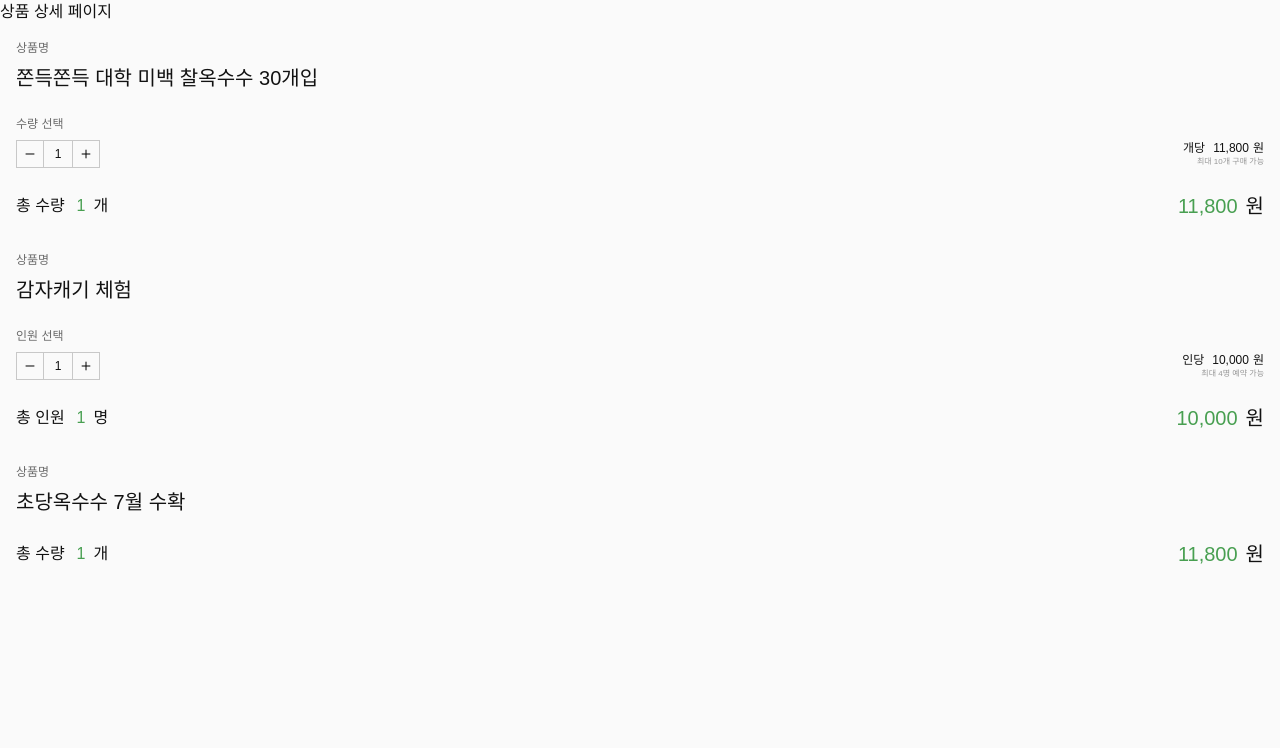
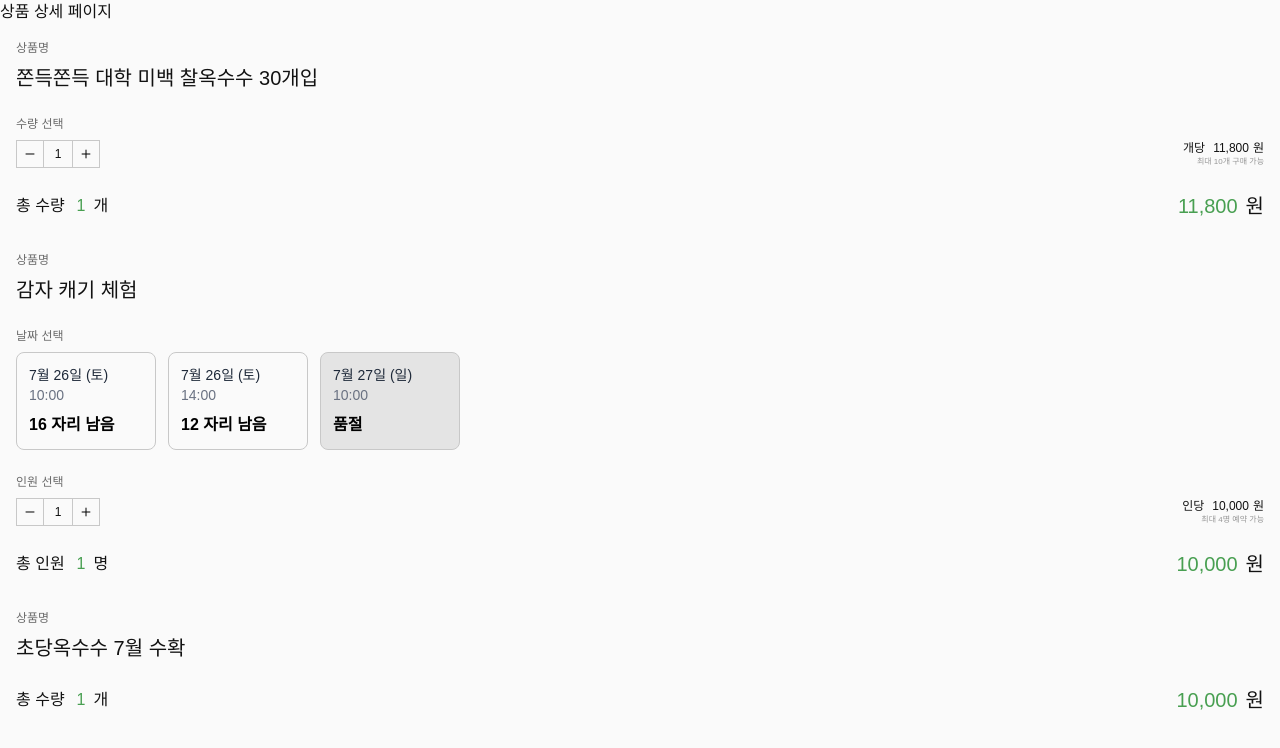
Before and after one commit to jaehyun0620/Final-05-oguogu, a Next.js app: page /product/1/1/1 in a window 1280 px wide. Shown: the top 748 px of the page. Built offline with nearby package versions, Linux system fonts and the light colour scheme; a web font is replaced by a local one.

Commit message:
✨ feat: 상품 타입별 구매 버튼 옵션 동적 변경 로직 구현
Close #68

```diff
--- a/src/app/(exploring)/product/[type]/[category]/[_id]/page.tsx
+++ b/src/app/(exploring)/product/[type]/[category]/[_id]/page.tsx
@@ -5,8 +5,8 @@ export default function ProductDetail() {
     <div>
       <h1>상품 상세 페이지</h1>
       <BuyBoxOption type="crop" name="쫀득쫀득 대학 미백 찰옥수수 30개입" price={11800} maxQuantity={10} />
-      <BuyBoxOption type="experience" name="감자캐기 체험" price={10000} maxQuantity={4} />
-      <BuyBoxOption type="gardening" name="초당옥수수 7월 수확" price={11800} />
+      <BuyBoxOption type="experience" name="감자 캐기 체험" price={10000} maxQuantity={4} />
+      <BuyBoxOption type="gardening" name="초당옥수수 7월 수확" price={10000} />
     </div>
   );
 }
--- a/src/components/elements/BuyBoxForMobile/BuyBoxOption.tsx
+++ b/src/components/elements/BuyBoxForMobile/BuyBoxOption.tsx
@@ -1,14 +1,49 @@
 'use client';
 
+import { useEffect, useState } from 'react';
 import { BuyBoxOptionType } from '@/components/elements/BuyBoxForMobile/BuyBoxOption.type';
-import { useEffect, useState } from 'react';
+import BuyBoxOptionExtraItem from '@/components/elements/BuyBoxForMobile/BuyBoxOptionExtraItem';
+import { format } from 'date-fns';
+import { ko } from 'date-fns/locale';
+
+// 체험 상품 더미 데이터
+const rawData = [
+  {
+    _id: 1,
+    quantity: 16,
+    buyQuantity: 0,
+    extra: {
+      departureDate: new Date('2025-07-26T10:00:00'),
+    },
+  },
+  {
+    _id: 2,
+    quantity: 16,
+    buyQuantity: 4,
+    price: 10000,
+    name: '고구마캐기 체험',
+    extra: {
+      productType: 'experience',
+      departureDate: new Date('2025-07-26T14:00:00'),
+      maxQuantity: 4,
+    },
+  },
+  {
+    _id: 3,
+    quantity: 16,
+    buyQuantity: 16,
+    price: 10000,
+    name: '감자캐기 체험',
+    extra: {
+      productType: 'experience',
+      departureDate: new Date('2025-07-27T10:00:00'),
+      maxQuantity: 4,
+    },
+  },
+];
 
 /**
  * 상품 상세페이지 구매 버튼 클릭시 팝업되는 모달 컴포넌트 UI
- * @param name 상품명
- * @param price 상품가격
- * @param maxQuantity 최대 수량
- * @param type 상품 유형 - crop | experience | gardening
  */
 export default function BuyBoxOption({ name, price, maxQuantity = 1, type }: BuyBoxOptionType) {
   const [count, setCount] = useState(1);
@@ -30,6 +65,9 @@ export default function BuyBoxOption({ name, price, maxQuantity = 1, type }: Buy
     setTotalPrice(price * count);
   }, [price, count]);
 
+  // 체험 상품 데이터 추출
+  const data = rawData;
+
   return (
     <div className="text-base flex flex-col gap-6 p-4 rounded-se-xl rounded-ss-xl">
       {/* 상품명 */}
@@ -37,6 +75,38 @@ export default function BuyBoxOption({ name, price, maxQuantity = 1, type }: Buy
         <span className="text-xs text-oguogu-gray-4">상품명</span>
         <h3 className="text-xl max-w-full whitespace-nowrap overflow-hidden text-ellipsis">{name}</h3>
       </div>
+
+      {/* 날짜 선택 : 체험 상품 전용 */}
+      {type === 'experience' ? (
+        <div className="flex flex-col gap-2">
+          <span className="text-xs text-oguogu-gray-4">날짜 선택</span>
+          <div className="flex gap-3 max-w-full overflow-auto hide-scrollbar">
+            {/* 선택 가능 & 선택됨 */}
+            {data.map(item => {
+              const {
+                _id,
+                quantity,
+                buyQuantity,
+                extra: { departureDate },
+              } = item;
+
+              const formattedDate = format(item.extra.departureDate, 'M월 d일 (eee)', { locale: ko });
+              const formattedTime = format(item.extra.departureDate, 'HH:mm');
+
+              return (
+                <BuyBoxOptionExtraItem
+                  key={_id}
+                  date={formattedDate}
+                  time={formattedTime}
+                  count={quantity - buyQuantity}
+                />
+              );
+            })}
+          </div>
+        </div>
+      ) : (
+        ''
+      )}
 
       {/* 수량 선택 */}
       {type === 'gardening' ? (
--- a/src/components/elements/BuyBoxForMobile/BuyBoxOption.type.tsx
+++ b/src/components/elements/BuyBoxForMobile/BuyBoxOption.type.tsx
@@ -1,6 +1,8 @@
 export interface BuyBoxOptionType {
   name: string;
   price: number;
+  quantity?: number;
   maxQuantity?: number;
+  buyQuantity?: number;
   type: 'crop' | 'experience' | 'gardening';
 }
--- /dev/null
+++ b/src/components/elements/BuyBoxForMobile/BuyBoxOptionExtraItem.tsx
@@ -0,0 +1,28 @@
+import { BuyBoxOptionExtraItemType } from '@/components/elements/BuyBoxForMobile/BuyBoxOptionExtraItem.type';
+
+export default function BuyBoxOptionExtraItem({ date, time, count }: BuyBoxOptionExtraItemType) {
+  console.log(date, time, count);
+  return (
+    <>
+      {count > 0 ? (
+        <label className="cursor-pointer">
+          <input type="radio" name="timeOption" value={`${date} ${time}`} className="peer hidden" />
+          <div className="w-[140px] border peer-checked:border-oguogu-main-dark  border-oguogu-gray-2 rounded-lg p-3">
+            <p className="text-sm text-gray-800">{date}</p>
+            <p className="text-sm text-gray-500">{time}</p>
+            <p className="mt-2 text-black font-bold">{count} 자리 남음</p>
+          </div>
+        </label>
+      ) : (
+        <label className="cursor-not-allowed">
+          <input type="radio" name="timeOption" value="2025-07-27-10" className="hidden" disabled />
+          <div className="w-[140px] border border-oguogu-gray-2 bg-oguogu-gray-1 rounded-lg p-3">
+            <p className="text-sm text-gray-800">{date}</p>
+            <p className="text-sm text-gray-500">{time}</p>
+            <p className="mt-2 text-black font-bold">품절</p>
+          </div>
+        </label>
+      )}
+    </>
+  );
+}
--- /dev/null
+++ b/src/components/elements/BuyBoxForMobile/BuyBoxOptionExtraItem.type.tsx
@@ -0,0 +1,5 @@
+export interface BuyBoxOptionExtraItemType {
+  date: string;
+  time: string;
+  count: number;
+}
```
